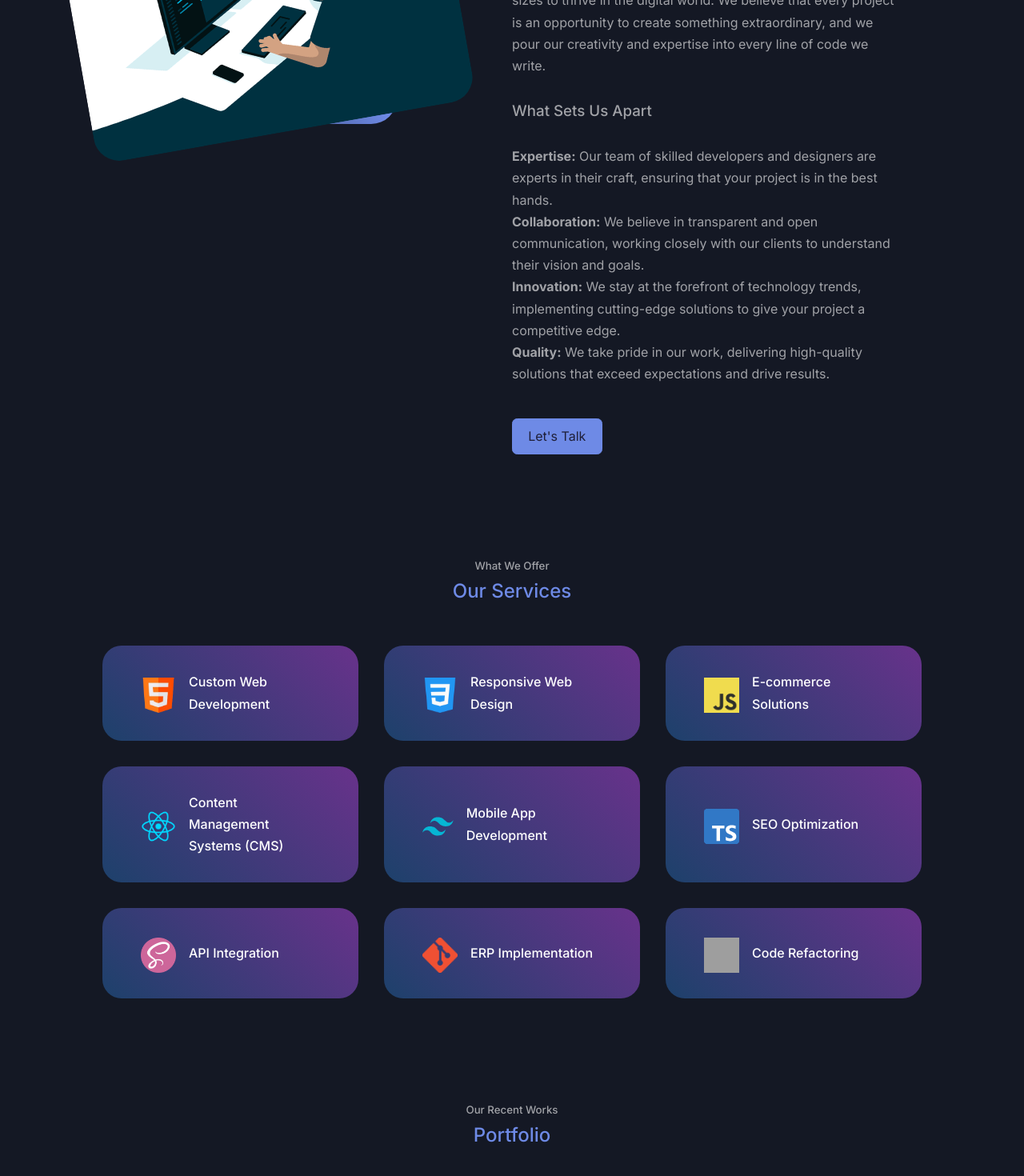
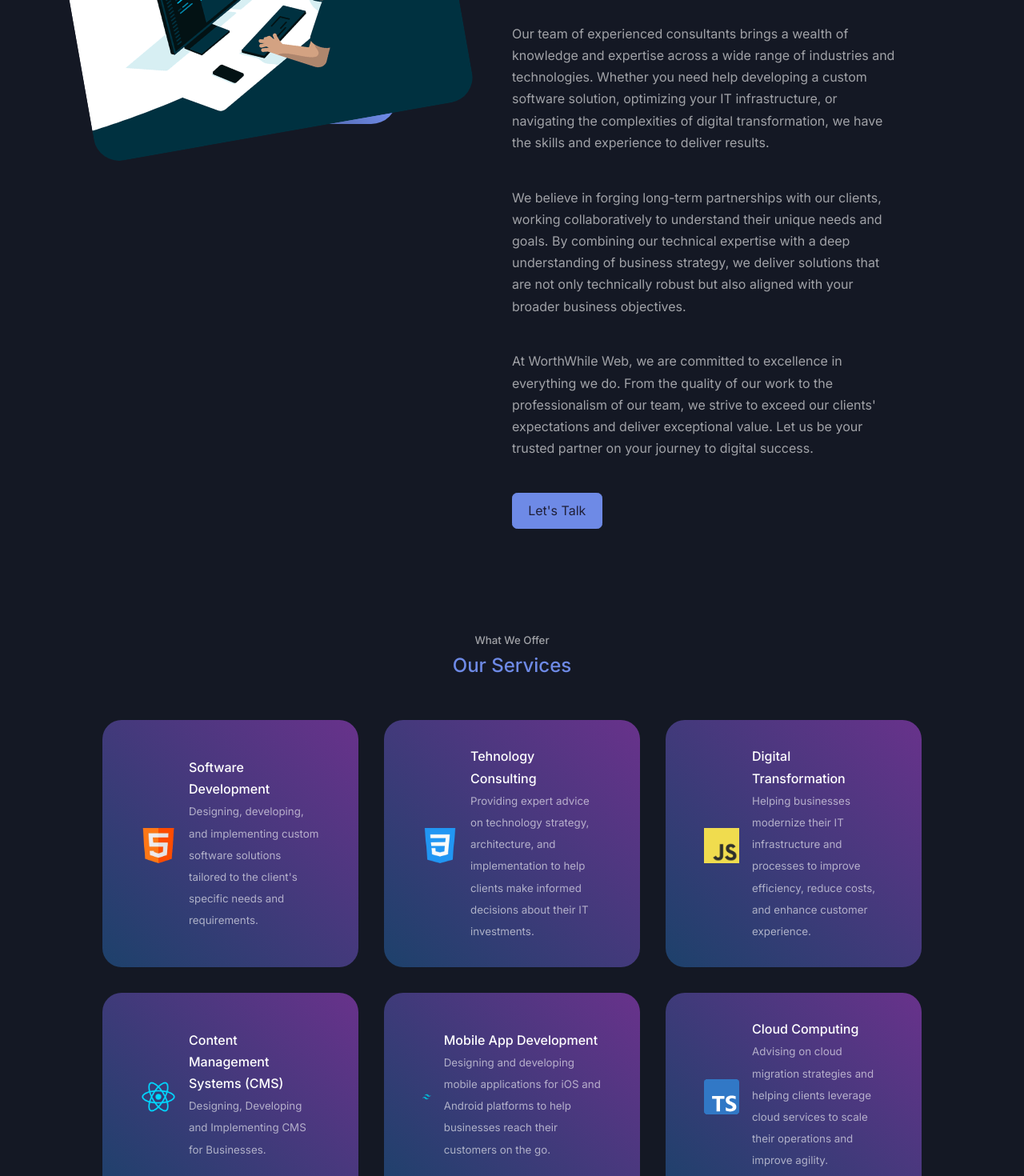
Before and after one commit to siddharthsingh19/www, a React (Vite) app: page / in a window 1280 px wide. Shown: the part 1220-2690 px from the top of the page at 80% size. Built offline with nearby package versions, Linux system fonts and the light colour scheme; grey boxes are pictures that could not be loaded.

Commit message:
Software Consultancy

```diff
--- a/src/components/portfolioComp/aboutMe/AboutMe.jsx
+++ b/src/components/portfolioComp/aboutMe/AboutMe.jsx
@@ -19,17 +19,36 @@ const AboutMe = () => {
 
         <div className="about__content">
           <p>
-            We transform your digital ideas into captivating realities. With a
-            passion for innovation and a commitment to excellence, we specialize
-            in crafting custom web solutions that propel businesses forward.
-            <br />
-            At WorthWhileWeb, our mission is to empower businesses of all sizes
-            to thrive in the digital world. We believe that every project is an
-            opportunity to create something extraordinary, and we pour our
-            creativity and expertise into every line of code we write.
-            <br />
-            <br />
-            <h3>What Sets Us Apart</h3>
+            At WorthWhile Web, we are passionate about leveraging technology to
+            drive innovation and solve complex business challenges. As a leading
+            software consultancy firm, we specialize in providing expert
+            guidance and solutions that empower organizations to thrive in the
+            digital age.
+          </p>
+          <p>
+            Our team of experienced consultants brings a wealth of knowledge and
+            expertise across a wide range of industries and technologies.
+            Whether you need help developing a custom software solution,
+            optimizing your IT infrastructure, or navigating the complexities of
+            digital transformation, we have the skills and experience to deliver
+            results.
+          </p>
+          <p>
+            We believe in forging long-term partnerships with our clients,
+            working collaboratively to understand their unique needs and goals.
+            By combining our technical expertise with a deep understanding of
+            business strategy, we deliver solutions that are not only
+            technically robust but also aligned with your broader business
+            objectives.
+          </p>
+          <p>
+            At WorthWhile Web, we are committed to excellence in everything we
+            do. From the quality of our work to the professionalism of our team,
+            we strive to exceed our clients' expectations and deliver
+            exceptional value. Let us be your trusted partner on your journey to
+            digital success.
+          </p>
+          {/* <h3>What Sets Us Apart</h3>
           <br />
           <ul>
             <li>
@@ -38,9 +57,9 @@ const AboutMe = () => {
               is in the best hands.
             </li>
             <li>
-                <strong>Collaboration:</strong> We believe in transparent and
-                open communication, working closely with our clients to
-                understand their vision and goals.
+              <strong>Collaboration:</strong> We believe in transparent and open
+              communication, working closely with our clients to understand
+              their vision and goals.
             </li>
             <li>
               <strong>Innovation:</strong> We stay at the forefront of
@@ -49,12 +68,9 @@ const AboutMe = () => {
             </li>
             <li>
               <strong>Quality:</strong> We take pride in our work, delivering
-                high-quality solutions that exceed expectations and drive
-                results.
+              high-quality solutions that exceed expectations and drive results.
             </li>
-            </ul>
-          </p>
-
+          </ul> */}
           <a href="#contact" className="btn btn-primary">
             Let's Talk
           </a>
--- a/src/components/portfolioComp/experience/Experience.jsx
+++ b/src/components/portfolioComp/experience/Experience.jsx
@@ -21,8 +21,8 @@ const Experience = () => {
                     <article className="experience__details">
                         <img src={html} alt="" className="devlogo" />
                         <div>
-                            <h4>Custom Web Development</h4>
-                            {/* <small className="text-light">Experienced</small> */}
+                            <h4>Software Development</h4>
+                            <small className="text-light">Designing, developing, and implementing custom software solutions tailored to the client's specific needs and requirements.</small>
                         </div>
                     </article>
                 </div>
@@ -30,8 +30,8 @@ const Experience = () => {
                     <article className="experience__details">
                         <img src={css} alt="" className="devlogo" />
                         <div>
-                            <h4>Responsive Web Design</h4>
-                            {/* <small className="text-light">Intermediate</small> */}
+                            <h4>Tehnology Consulting</h4>
+                            <small className="text-light">Providing expert advice on technology strategy, architecture, and implementation to help clients make informed decisions about their IT investments.</small>
                         </div>
                     </article>
                 </div>
@@ -39,8 +39,8 @@ const Experience = () => {
                     <article className="experience__details">
                         <img src={js} alt="" className="devlogo" />
                         <div>
-                            <h4>E-commerce Solutions</h4>
-                            {/* <small className="text-light">Experienced</small> */}
+                            <h4>Digital Transformation</h4>
+                            <small className="text-light">Helping businesses modernize their IT infrastructure and processes to improve efficiency, reduce costs, and enhance customer experience.</small>
                         </div>
                     </article>
                 </div>
@@ -49,7 +49,7 @@ const Experience = () => {
                         <img src={reactlogo} alt="" className="devlogo" />
                         <div>
                             <h4>Content Management Systems (CMS)</h4>
-                            {/* <small className="text-light">Experienced</small> */}
+                            <small className="text-light">Designing, Developing and Implementing CMS for Businesses.</small>
                         </div>
                     </article>
                 </div>
@@ -58,7 +58,7 @@ const Experience = () => {
                         <SiTailwindcss color="#06B6D4" className="devlogo" />
                         <div>
                             <h4>Mobile App Development</h4>
-                            {/* <small className="text-light">Intermediate</small> */}
+                            <small className="text-light">Designing and developing mobile applications for iOS and Android platforms to help businesses reach their customers on the go.</small>
                         </div>
                     </article>
                 </div>
@@ -66,8 +66,9 @@ const Experience = () => {
                     <article className="experience__details">
                         <img src={ts} alt="" className="devlogo" />
                         <div>
-                            <h4>SEO Optimization</h4>
-                            {/* <small className="text-light">Basic</small> */}
+                            <h4>Cloud Computing</h4>
+                            <small className="text-light">Advising on cloud migration strategies and helping clients leverage cloud services to scale their operations and improve agility.
+</small>
                         </div>
                     </article>
                 </div>
@@ -75,8 +76,8 @@ const Experience = () => {
                     <article className="experience__details">
                         <img src={sass} alt="" className="devlogo" />
                         <div>
-                            <h4>API Integration</h4>
-                            {/* <small className="text-light">Basic</small> */}
+                            <h4>API Development and Integration</h4>
+                            <small className="text-light">Developing and maintaing API's for all businesses for easy connectivity of softwares.</small>
                         </div>
                     </article>
                 </div>
@@ -84,8 +85,8 @@ const Experience = () => {
                     <article className="experience__details">
                         <img src={git} alt="" className="devlogo" />
                         <div>
-                            <h4>ERP Implementation</h4>
-                            {/* <small className="text-light">Intermediate</small> */}
+                            <h4>Quality Assurance and Testing</h4>
+                            <small className="text-light">Ensuring the quality and reliability of software through comprehensive testing and quality assurance processes.</small>
                         </div>
                     </article>
                 </div>
@@ -93,8 +94,9 @@ const Experience = () => {
                     <article className="experience__details">
                         <img src={vercel} alt="" className="devlogo" />
                         <div>
-                            <h4>Code Refactoring</h4>
-                            {/* <small className="text-light">Intermediate</small> */}
+                            <h4>Data Analytics and Business Intelligence</h4>
+                            <small className="text-light">10. Helping businesses leverage data to gain insights, make informed decisions, and drive business growth.
+</small>
                         </div>
                     </article>
                 </div>
--- a/src/components/portfolioComp/header/Header.jsx
+++ b/src/components/portfolioComp/header/Header.jsx
@@ -9,7 +9,7 @@ const Header = () => {
             <div className="container header__container">
                 <h5 className="hola">Welcome To</h5>
                 <h1>WorthWhile Web</h1>
-                <h5 className="text-light">Web Development Agency</h5>
+                <h5 className="text-light">Software Consultancy</h5>
                 <h3>
                     Turning !deas into real life
                     <br />
```
Lines whose indentation alone changed are shown as unchanged.
